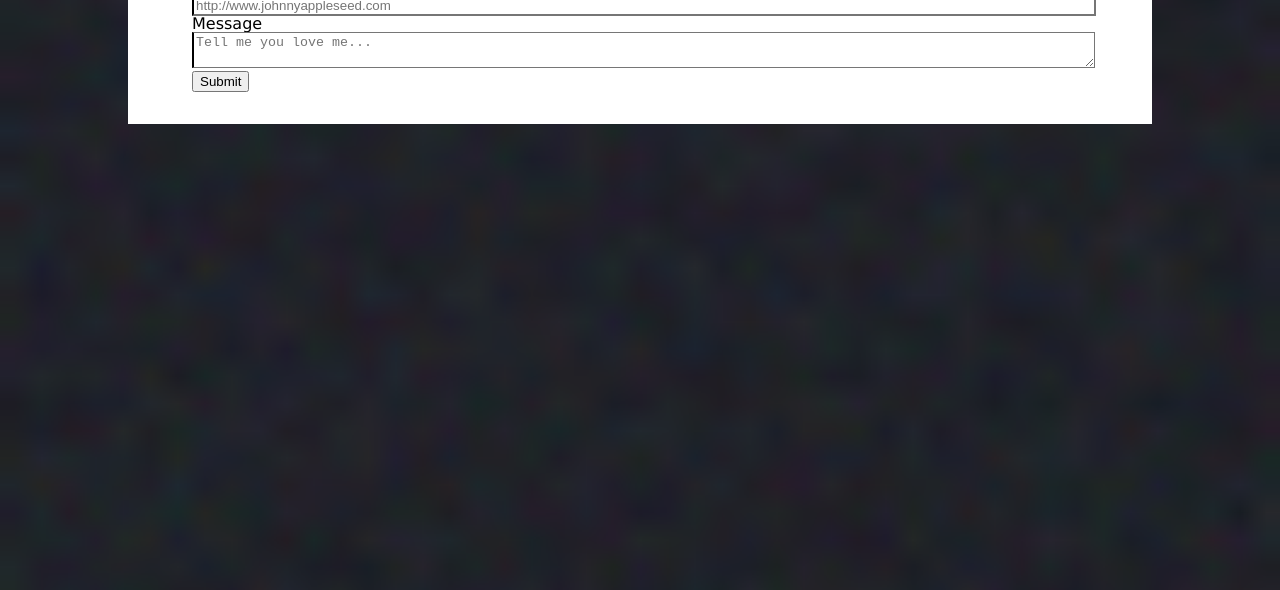
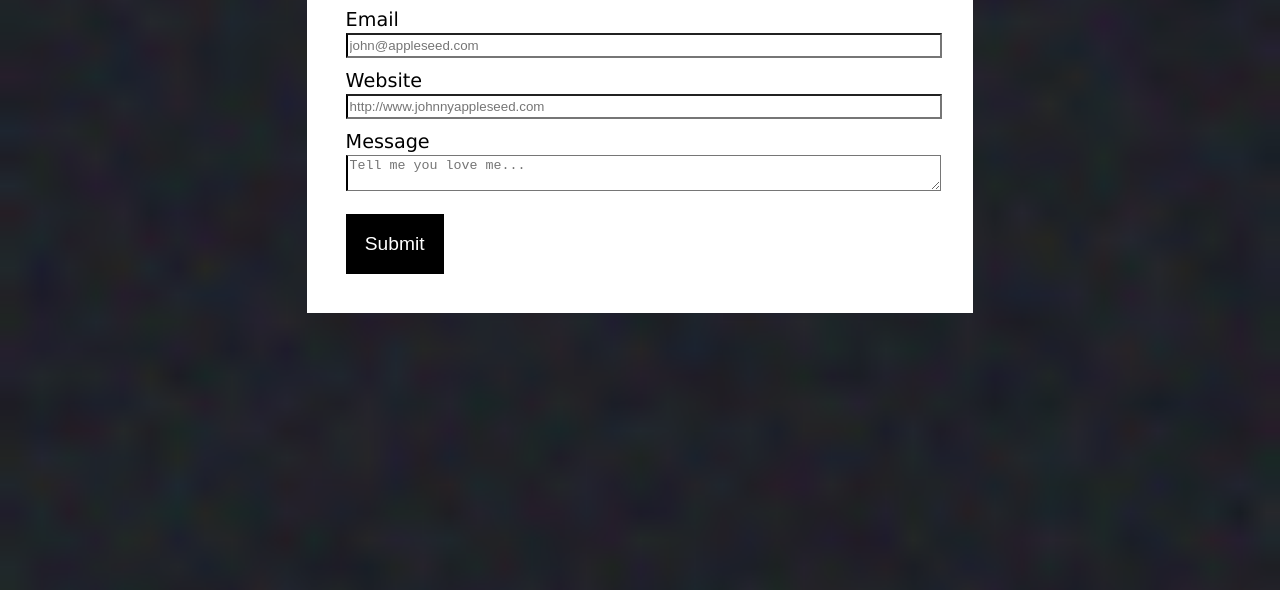
Before and after one commit to burkyburk/Day-27, a website: page app/index.html in a window 1280 px wide. Shown: the part 210-800 px from the top of the page. Drawn offline with nearby package versions, Linux system fonts and the light colour scheme; files that its build step writes are made by us from their sources.

Commit message:
created css submit transition

```diff
--- a/app/index.html
+++ b/app/index.html
@@ -15,6 +15,7 @@
 
   <!-- build:css styles/main.css -->
   <link rel="stylesheet" href="styles/main.css">
+  <link rel="shortcut icon" href="images/favicon.ico">
   <!-- endbuild -->
 
   <!-- build:js scripts/vendor/modernizr.js -->
--- a/app/styles/main.scss
+++ b/app/styles/main.scss
@@ -7,20 +7,50 @@ body {
 
 .formbody {
  background-color:white;
- margin: 3em 8em 5em 8em;
- padding:2em 4em;
+ margin: 3em 4em 5em 4em;
+ padding:2em 2em;
+ font-size: 1.2em;
 }
 h1 {
  font-size:2.2em;
+ padding-bottom:.5em;
 }
 h3 {
  padding-left:-.1em;
+ margin-bottom:.2em;
 }
 input {
  width:100%;
  border-left: 2px solid black;
+ height:1.4em;
+ margin-bottom: 1em;
 }
 textarea {
  width:100%;
  border-left: 2px solid black;
 }
+button {
+ font-size: 1em;
+ margin-top:1em;
+ padding: 1em 1em;
+ color:white;
+ border:none;
+ background-color: black;
+ -webkit-transition: background-color 5s;
+ transition: background-color 5s;
+}
+button:hover{
+ background-color: #88C470;
+}
+
+@media screen and (min-width: 740px) {
+
+.formbody {
+ margin:3em 8em 5em 8em;
+}
+}
+@media screen and (min-width: 960px) {
+.formbody{
+ margin:3em 16em 5em 16em;
+}
+}
```
Also changed, not shown: app/images/favicon.ico (added).
